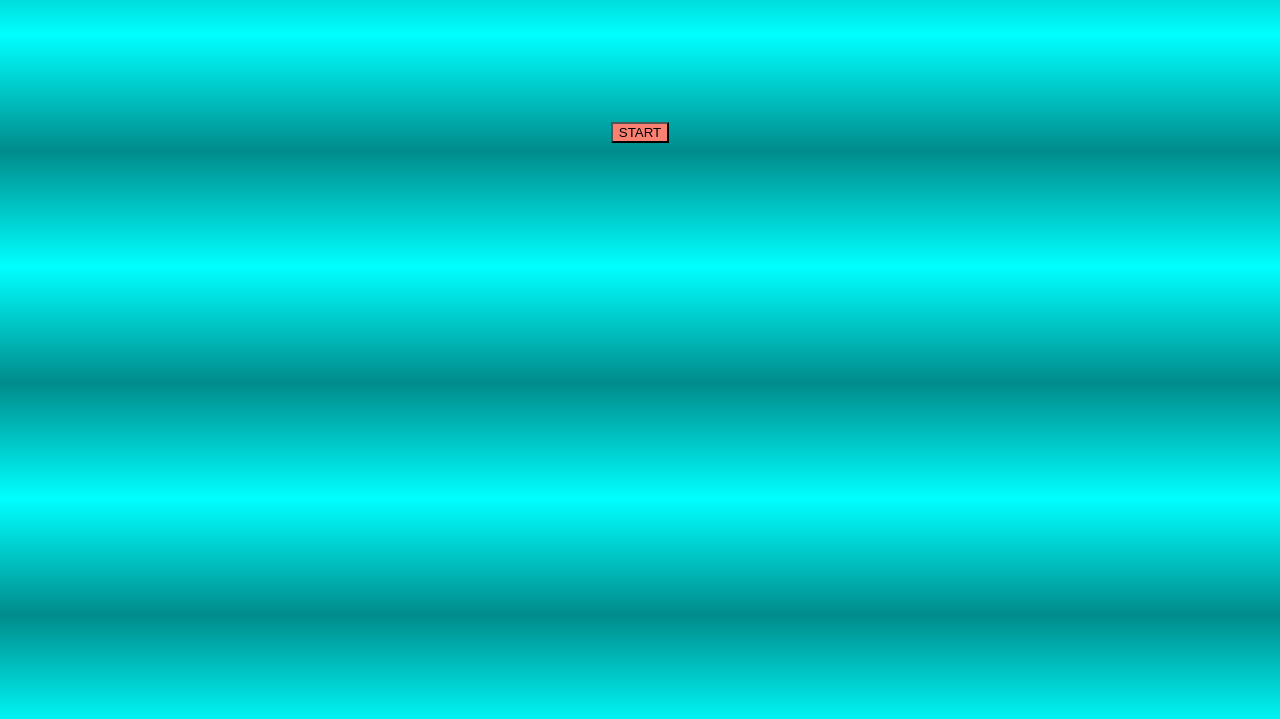
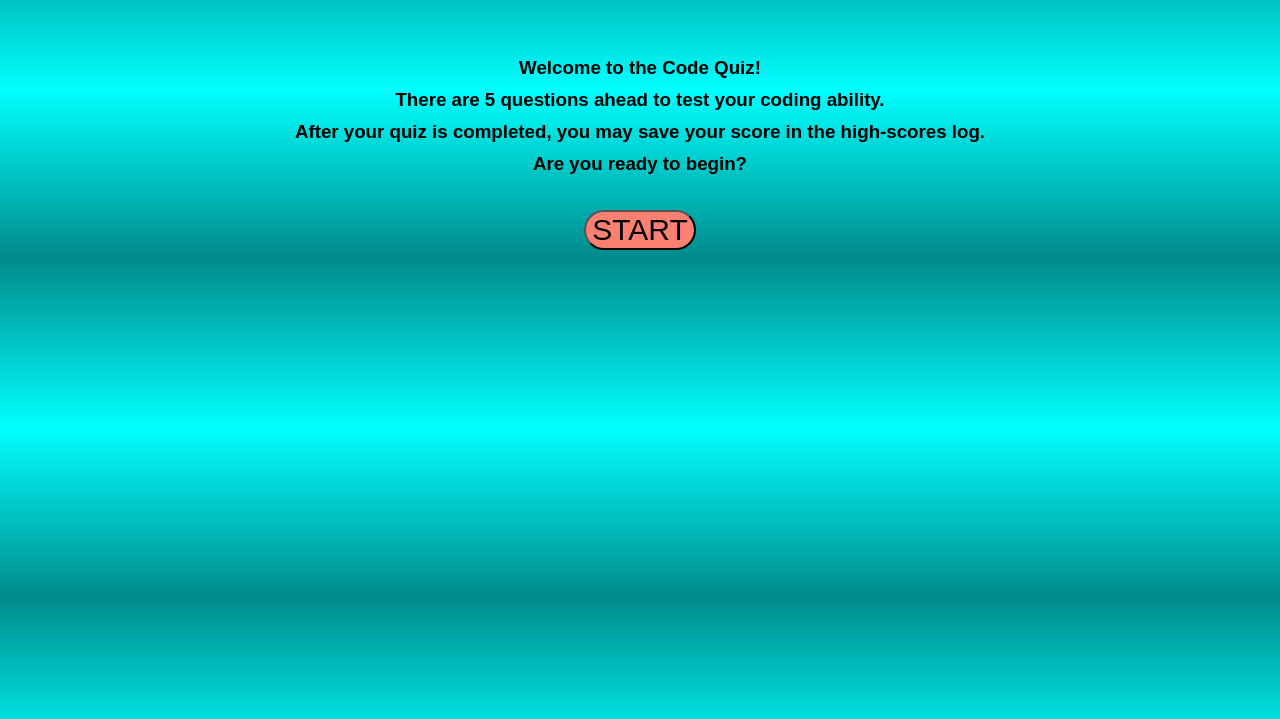
Before and after one commit to ekball/C4-Code-Quiz, a plain HTML site: page index.html in a window 1280 px wide. Shown: the part 81-800 px from the top of the page. Drawn offline with Linux system fonts and the light colour scheme.

Commit message:
added an intro paragraph, rounded buttons, increased start button size, and added README

```diff
--- a/assets/css/style.css
+++ b/assets/css/style.css
@@ -39,9 +39,28 @@ main {
     background-color: salmon;
 }
 
+.intro-container {
+    display: flex;
+    align-items: center;
+    flex-wrap: wrap;
+    justify-content: center;
+    flex-direction: column;
+    margin: 30px;
+    margin-bottom: 0px;
+}
+
+.intro {
+    display: flex;
+    align-items: center;
+    flex-wrap: wrap;
+    justify-content: center;
+    margin: 5px;
+}
+
 .start-btn {
-    margin-top: 100px;
+    margin-top: 30px;
     background-color: salmon;
+    font-size: 30px
 }
 
 .question-text {
@@ -109,3 +128,7 @@ main {
 .restart-button {
     background-color: salmon;
 }
+
+button {
+    border-radius: 50px;
+}
--- a/index.html
+++ b/index.html
@@ -23,6 +23,13 @@
 
     <main id="quiz-content">
 
+        <div class="intro-container">
+            <h3 class="intro">Welcome to the Code Quiz!</h3>
+            <h3 class="intro">There are 5 questions ahead to test your coding ability.</h3>
+            <h3 class="intro">After your quiz is completed, you may save your score in the high-scores log.</h3>
+            <h3 class="intro">Are you ready to begin?</h3>
+        </div>
+
         <button id="start-btn" class="start-btn">START</button>
 
     </main>
```
Also changed, not shown: assets/images/screenshot.png (added), 1 other file.
